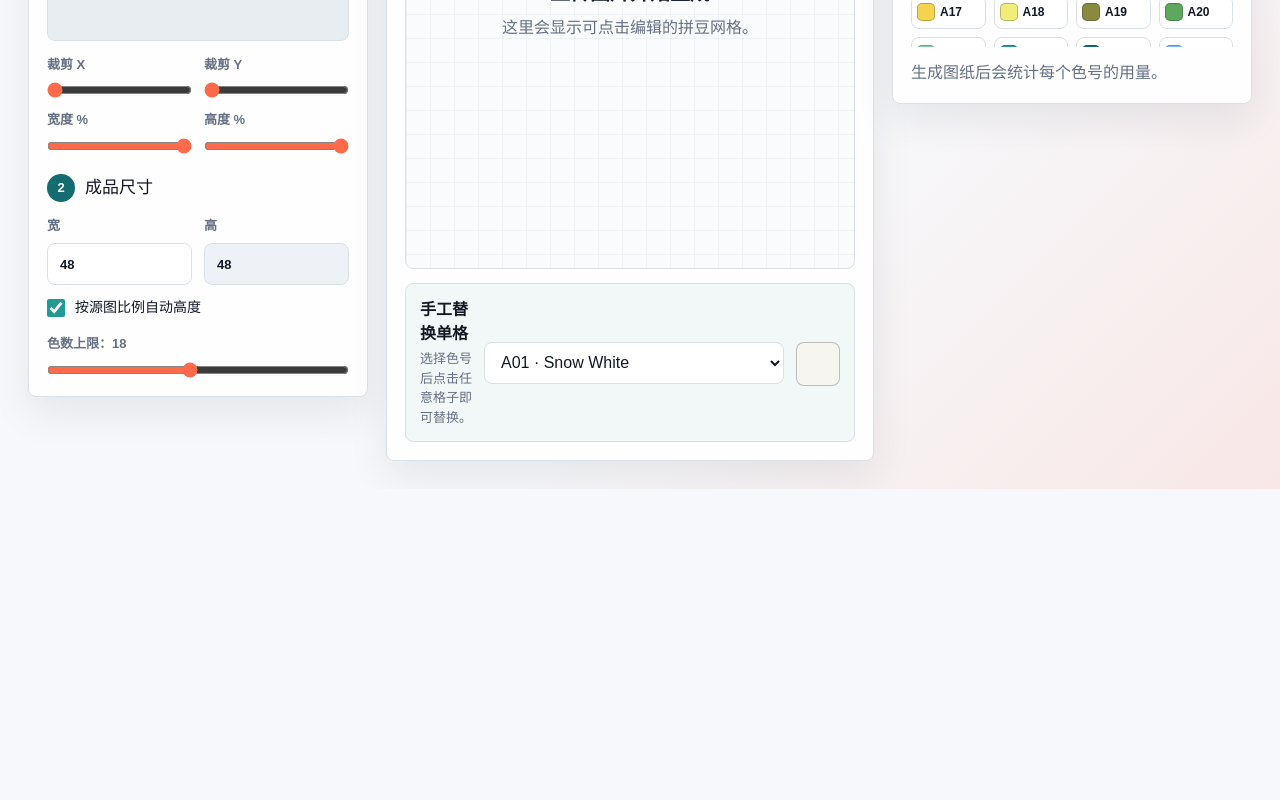
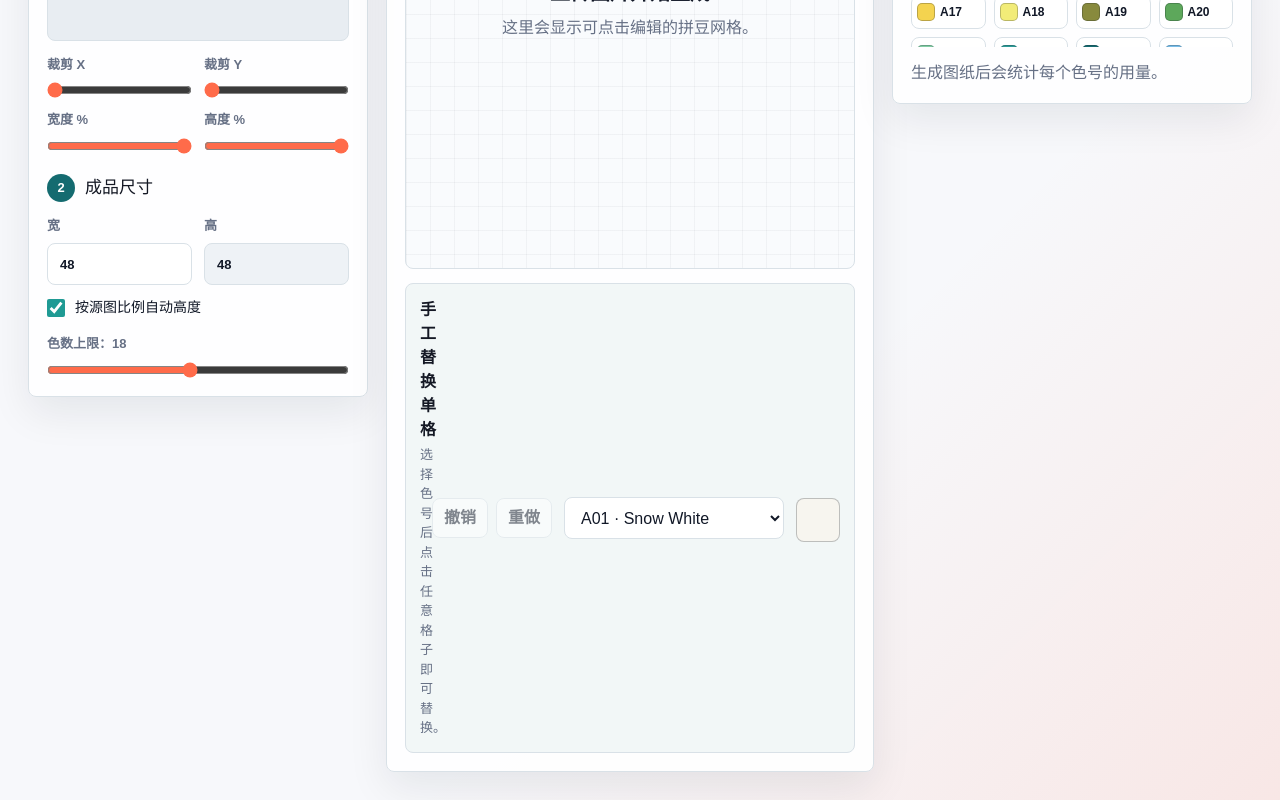
Before and after one commit to moirakk/bead-pattern-studio, a Next.js app: page / in a window 1280 px wide. Shown: the part 805-1605 px from the top of the page. Before the commit the page ends 1294 px from the top, so only its background shows below. Built offline with nearby package versions, Linux system fonts and the light colour scheme.

Commit message:
Add pattern edit history

```diff
--- a/app/BeadPatternApp.tsx
+++ b/app/BeadPatternApp.tsx
@@ -3,15 +3,22 @@
 import { ChangeEvent, MouseEvent, useEffect, useMemo, useRef, useState } from "react";
 import {
   buildPattern,
+  canRedoPattern,
+  canUndoPattern,
   colorDistance,
+  commitPattern,
+  createPatternHistory,
   hexToRgb,
   makeDemoPalette,
   paintPatternCell,
   parsePaletteCsv,
+  redoPattern,
   rgbToLab,
+  resetPatternHistory,
   summarizePattern,
+  undoPattern,
   type BeadColor,
-  type Pattern,
+  type PatternHistory,
   type RGB,
 } from "@/lib/pattern";
 
@@ -136,7 +143,7 @@ export function BeadPatternApp() {
   const [keepRatio, setKeepRatio] = useState(true);
   const [colorLimit, setColorLimit] = useState(18);
   const [crop, setCrop] = useState<Crop>({ x: 0, y: 0, width: 100, height: 100 });
-  const [pattern, setPattern] = useState<Pattern | null>(null);
+  const [patternHistory, setPatternHistory] = useState<PatternHistory>(() => createPatternHistory(null));
   const [selectedCode, setSelectedCode] = useState("A01");
   const [activeCell, setActiveCell] = useState<number | null>(null);
   const [status, setStatus] = useState("上传图片后会自动生成图纸。");
@@ -148,8 +155,11 @@ export function BeadPatternApp() {
     () => palette.find((color) => color.code === selectedCode) ?? palette[0],
     [palette, selectedCode],
   );
+  const pattern = patternHistory.present;
   const stats = useMemo(() => summarizePattern(pattern, palette), [pattern, palette]);
   const totalBeans = pattern ? pattern.width * pattern.height : gridWidth * gridHeight;
+  const canUndo = canUndoPattern(patternHistory);
+  const canRedo = canRedoPattern(patternHistory);
 
   useEffect(() => {
     if (!sourceImage) return;
@@ -181,7 +191,9 @@ export function BeadPatternApp() {
           b: Math.round(data[index + 2] * alpha + 251 * (1 - alpha)),
         });
       }
-      setPattern(buildPattern(pixels, gridWidth, gridHeight, palette, colorLimit));
+      const nextPattern = buildPattern(pixels, gridWidth, gridHeight, palette, colorLimit);
+      setPatternHistory((current) => resetPatternHistory(current, nextPattern));
+      setActiveCell(null);
       setStatus(`已生成 ${gridWidth} x ${gridHeight}，共 ${gridWidth * gridHeight} 颗豆。`);
     }, 120);
     return () => window.clearTimeout(timer);
@@ -309,8 +321,23 @@ export function BeadPatternApp() {
 
   function paintCell(index: number) {
     if (!pattern || !selectedColor) return;
-    setPattern(paintPatternCell(pattern, index, selectedColor));
+    setPatternHistory((current) => {
+      if (!current.present || current.present.cells[index]?.code === selectedColor.code) return current;
+      return commitPattern(current, paintPatternCell(current.present, index, selectedColor));
+    });
     setActiveCell(index);
+  }
+
+  function undoEdit() {
+    if (!canUndo) return;
+    setPatternHistory((current) => undoPattern(current));
+    setActiveCell(null);
+  }
+
+  function redoEdit() {
+    if (!canRedo) return;
+    setPatternHistory((current) => redoPattern(current));
+    setActiveCell(null);
   }
 
   function handlePatternClick(event: MouseEvent<HTMLCanvasElement>) {
@@ -563,6 +590,14 @@ export function BeadPatternApp() {
               <strong>手工替换单格</strong>
               <span>选择色号后点击任意格子即可替换。</span>
             </div>
+            <div className="history-actions">
+              <button type="button" onClick={undoEdit} disabled={!canUndo} title="撤销上一次改单格">
+                撤销
+              </button>
+              <button type="button" onClick={redoEdit} disabled={!canRedo} title="重做上一次改单格">
+                重做
+              </button>
+            </div>
             <select value={selectedCode} onChange={(event) => setSelectedCode(event.target.value)}>
               {palette.map((color) => (
                 <option key={color.code} value={color.code}>{color.code} · {color.name}</option>
--- a/app/globals.css
+++ b/app/globals.css
@@ -385,7 +385,7 @@ input[type="range"] {
 
 .paint-bar {
   display: grid;
-  grid-template-columns: minmax(0, 1fr) minmax(180px, 300px) 44px;
+  grid-template-columns: minmax(0, 1fr) auto minmax(180px, 300px) 44px;
   gap: 12px;
   align-items: center;
   margin-top: 14px;
@@ -404,6 +404,26 @@ input[type="range"] {
   margin-top: 3px;
   color: var(--muted);
   font-size: 13px;
+}
+
+.history-actions {
+  display: flex;
+  gap: 8px;
+}
+
+.history-actions button {
+  min-width: 56px;
+  min-height: 40px;
+  color: var(--ink);
+  background: #fff;
+  border: 1px solid var(--line);
+  border-radius: 8px;
+  font-weight: 800;
+}
+
+.history-actions button:not(:disabled):hover {
+  border-color: var(--coral);
+  box-shadow: 0 0 0 2px rgba(255, 107, 74, 0.14);
 }
 
 .swatch-large {
--- /dev/null
+++ b/lib/pattern/history.ts
@@ -0,0 +1,63 @@
+import type { Pattern } from "./types";
+
+export type PatternHistory = {
+  past: Pattern[];
+  present: Pattern | null;
+  future: Pattern[];
+  limit: number;
+};
+
+export function createPatternHistory(pattern: Pattern | null = null, limit = 50): PatternHistory {
+  return {
+    past: [],
+    present: pattern,
+    future: [],
+    limit,
+  };
+}
+
+export function resetPatternHistory(history: PatternHistory, pattern: Pattern | null): PatternHistory {
+  return createPatternHistory(pattern, history.limit);
+}
+
+export function commitPattern(history: PatternHistory, pattern: Pattern): PatternHistory {
+  const past = history.present ? [...history.past, history.present].slice(-history.limit) : history.past;
+  return {
+    ...history,
+    past,
+    present: pattern,
+    future: [],
+  };
+}
+
+export function undoPattern(history: PatternHistory): PatternHistory {
+  const previous = history.past.at(-1);
+  if (!previous || !history.present) return history;
+
+  return {
+    ...history,
+    past: history.past.slice(0, -1),
+    present: previous,
+    future: [history.present, ...history.future],
+  };
+}
+
+export function redoPattern(history: PatternHistory): PatternHistory {
+  const next = history.future[0];
+  if (!next || !history.present) return history;
+
+  return {
+    ...history,
+    past: [...history.past, history.present].slice(-history.limit),
+    present: next,
+    future: history.future.slice(1),
+  };
+}
+
+export function canUndoPattern(history: PatternHistory) {
+  return history.past.length > 0;
+}
+
+export function canRedoPattern(history: PatternHistory) {
+  return history.future.length > 0;
+}
--- a/lib/pattern/index.ts
+++ b/lib/pattern/index.ts
@@ -1,4 +1,5 @@
 export * from "./color";
+export * from "./history";
 export * from "./palette";
 export * from "./pattern";
 export type * from "./types";
```
Also changed, not shown: 2 other files (tests, documents, lock files or other folders).
